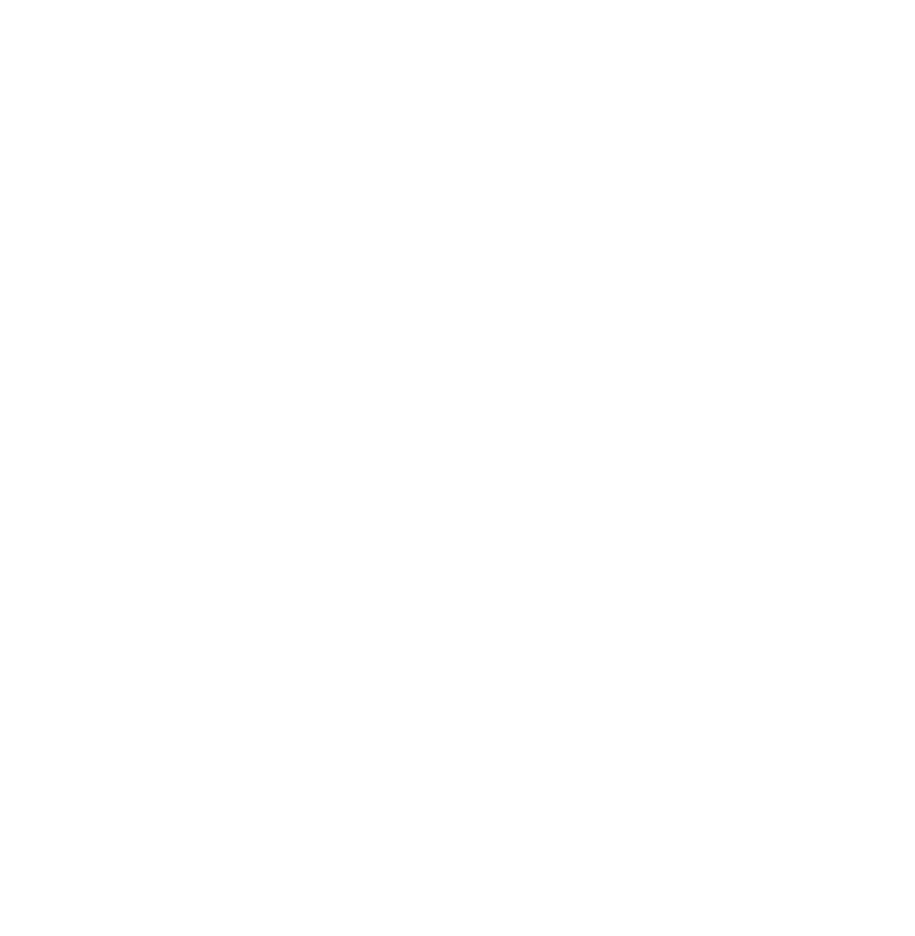
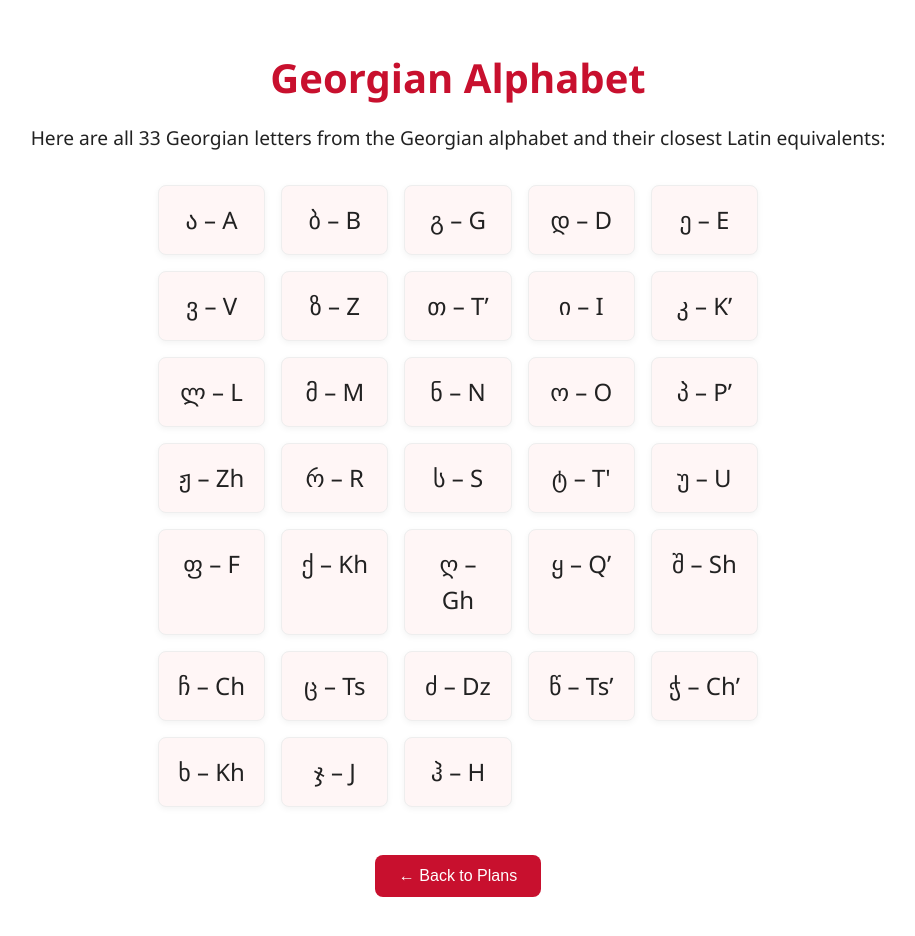
Before and after one commit to elenesturua/KartvelLingo, a React (Vite) app in the folder kartvellingo-app/: page /BasicGrammar in a window 1280 px wide. Before the commit this address had no page. Shown: the top 936 px of the page, without its empty margins (182-1097 px from the left). Before the commit the page ends 800 px from the top, so only its background shows below. Built offline with nearby package versions, Linux system fonts and the light colour scheme.

Commit message:
- add appropriate roots to the new tabs

```diff
--- a/kartvellingo-app/src/main.tsx
+++ b/kartvellingo-app/src/main.tsx
@@ -4,7 +4,10 @@
 import './index.css';
 import App from './App.tsx';
 import Plans from './Plans.tsx';
-import Letters from './Letters.tsx';
+import Letters from './plansSorted/Letters.tsx';
+import BasicGrammar from './plansSorted/BasicGrammar.tsx';
+import BasicPhrases from './plansSorted/BasicPhrases.tsx';
+import LanguageFacts from './plansSorted/LanguageFacts.tsx';
 
 createRoot(document.getElementById('root')!).render(
     <StrictMode>
@@ -13,6 +16,9 @@
                 <Route path="/" element={<App />} />
                 <Route path="/plans" element={<Plans />} />
                 <Route path="/Letters" element={<Letters />} />
+                <Route path="/BasicGrammar" element={<BasicGrammar />} />
+                <Route path="/BasicPhrases" element={<BasicPhrases />} />
+                <Route path="/LanguageFacts" element={<LanguageFacts />} />
             </Routes>
         </BrowserRouter>
     </StrictMode>
--- /dev/null
+++ b/kartvellingo-app/src/plansSorted/BasicGrammar.tsx
@@ -0,0 +1,53 @@
+import './letters.css';
+
+function BasicGrammar() {
+    return (
+        <div className="letters-page">
+            <h2>Georgian Alphabet</h2>
+            <p>Here are all 33 Georgian letters from the Georgian alphabet and their closest Latin equivalents:</p>
+
+            <ul className="letter-list">
+
+                <li>ა – A</li>
+                <li>ბ – B</li>
+                <li>გ – G</li>
+                <li>დ – D</li>
+                <li>ე – E</li>
+                <li>ვ – V</li>
+                <li>ზ – Z</li>
+                <li>თ – Tʼ</li>
+                <li>ი – I</li>
+                <li>კ – Kʼ</li>
+                <li>ლ – L</li>
+                <li>მ – M</li>
+                <li>ნ – N</li>
+                <li>ო – O</li>
+                <li>პ – Pʼ</li>
+                <li>ჟ – Zh</li>
+                <li>რ – R</li>
+                <li>ს – S</li>
+                <li>ტ – T'</li>
+                <li>უ – U</li>
+                <li>ფ – F</li>
+                <li>ქ – Kh</li>
+                <li>ღ – Gh</li>
+                <li>ყ – Qʼ</li>
+                <li>შ – Sh</li>
+                <li>ჩ – Ch</li>
+                <li>ც – Ts</li>
+                <li>ძ – Dz</li>
+                <li>წ – Tsʼ</li>
+                <li>ჭ – Chʼ</li>
+                <li>ხ – Kh</li>
+                <li>ჯ – J</li>
+                <li>ჰ – H</li>
+            </ul>
+            <button className="start-button" onClick={() => window.history.back()}>
+                ← Back to Plans
+            </button>
+
+        </div>
+    );
+}
+
+export default BasicGrammar;
--- /dev/null
+++ b/kartvellingo-app/src/plansSorted/BasicPhrases.tsx
@@ -0,0 +1,53 @@
+import './letters.css';
+
+function BasicPhrases() {
+    return (
+        <div className="letters-page">
+            <h2>Georgian Alphabet</h2>
+            <p>Here are all 33 Georgian letters from the Georgian alphabet and their closest Latin equivalents:</p>
+
+            <ul className="letter-list">
+
+                <li>ა – A</li>
+                <li>ბ – B</li>
+                <li>გ – G</li>
+                <li>დ – D</li>
+                <li>ე – E</li>
+                <li>ვ – V</li>
+                <li>ზ – Z</li>
+                <li>თ – Tʼ</li>
+                <li>ი – I</li>
+                <li>კ – Kʼ</li>
+                <li>ლ – L</li>
+                <li>მ – M</li>
+                <li>ნ – N</li>
+                <li>ო – O</li>
+                <li>პ – Pʼ</li>
+                <li>ჟ – Zh</li>
+                <li>რ – R</li>
+                <li>ს – S</li>
+                <li>ტ – T'</li>
+                <li>უ – U</li>
+                <li>ფ – F</li>
+                <li>ქ – Kh</li>
+                <li>ღ – Gh</li>
+                <li>ყ – Qʼ</li>
+                <li>შ – Sh</li>
+                <li>ჩ – Ch</li>
+                <li>ც – Ts</li>
+                <li>ძ – Dz</li>
+                <li>წ – Tsʼ</li>
+                <li>ჭ – Chʼ</li>
+                <li>ხ – Kh</li>
+                <li>ჯ – J</li>
+                <li>ჰ – H</li>
+            </ul>
+            <button className="start-button" onClick={() => window.history.back()}>
+                ← Back to Plans
+            </button>
+
+        </div>
+    );
+}
+
+export default BasicPhrases;
```
Also changed, not shown: kartvellingo-app/src/plansSorted/BasicGrammar.css (added), kartvellingo-app/src/plansSorted/BasicPhrases.css (added), kartvellingo-app/src/plansSorted/basicGrammar.css (deleted), kartvellingo-app/src/plansSorted/basicGrammar.tsx (deleted), kartvellingo-app/src/plansSorted/basicPhrases.css (deleted), kartvellingo-app/src/plansSorted/basicPhrases.tsx (deleted).
